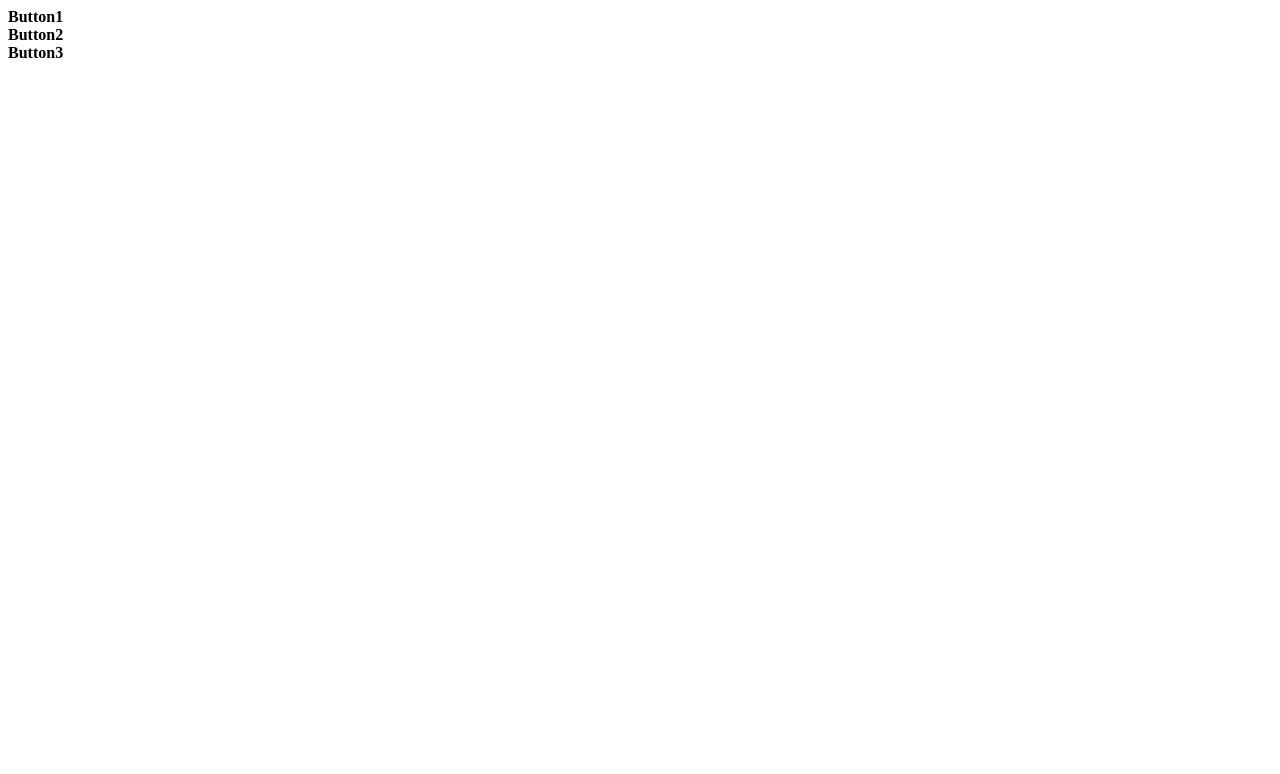
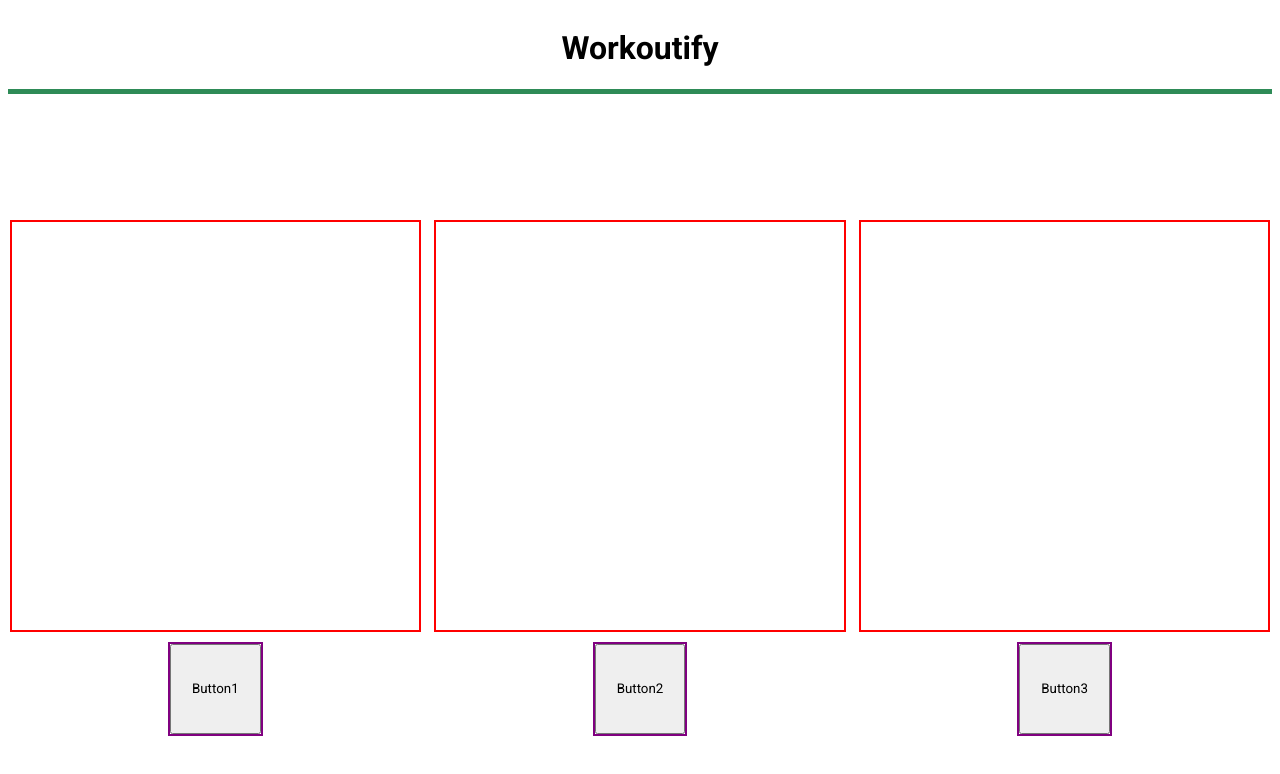
Before and after one commit to CristianPinedaD/workout-picker, a plain HTML site: page index.html in a window 1280 px wide. Drawn offline with Linux system fonts and the light colour scheme.

Commit message:
enuff work 4 now

```diff
--- a/index.html
+++ b/index.html
@@ -9,14 +9,15 @@
 </head>
 <body>
     <div class="header">
+        <h1>Workoutify</h1>
     </div>
     <div class="bodycontainer">
         <div class="workoutContainer"></div>
         <div class="workoutContainer"></div>
         <div class="workoutContainer"></div>
-        <div class="buttonContainer"><b>Button1</b></div>
-        <div class="buttonContainer"><b>Button2</b></div>
-        <div class="buttonContainer"><b>Button3</b></div>
+        <div class="buttonContainer"><button>Button1</button></div>
+        <div class="buttonContainer"><button>Button2</button></div>
+        <div class="buttonContainer"><button>Button3</button></div>
     </div>
 </body>
 </html>
--- a/styles.css
+++ b/styles.css
@@ -0,0 +1,45 @@
+@import url('https://fonts.googleapis.com/css2?family=Roboto:ital,wght@0,100..900;1,100..900&display=swap');
+
+* {
+    font-family: Roboto, sans-serif;
+}
+
+.header {
+    display:flex;
+    justify-content: center;
+    border-bottom: solid 5px seagreen;
+}
+
+.bodycontainer {
+    display: flex;
+    gap: 10px;
+    flex-wrap: wrap;
+    justify-content: space-around;
+}
+
+.workoutContainer {
+    border: solid 2px red;
+    box-sizing: border-box;
+    margin-top: 10%;
+    padding: 40px;
+    flex: 0 0 calc(33.33% - 10px);
+    aspect-ratio: 1/1;
+}
+
+.buttonContainer {
+    box-sizing: border-box;
+    padding: 0;
+    flex: 0 1 calc(5% - 10px);
+    border: solid 2px purple;
+    display: flex;
+    justify-content: center;
+    aspect-ratio: 1/1;
+}
+
+.buttonContainer button {
+    box-sizing: border-box;
+    padding: 20px;
+    aspect-ratio: 1/1;
+    width: 100%;
+    height: 100%;
+}
```
